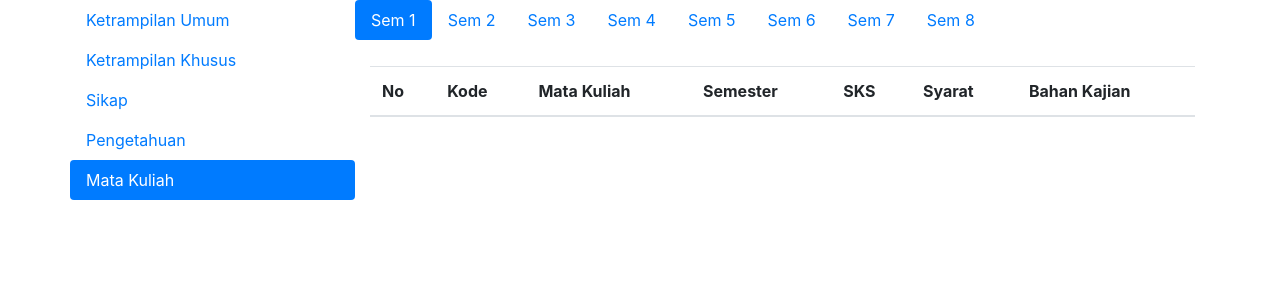
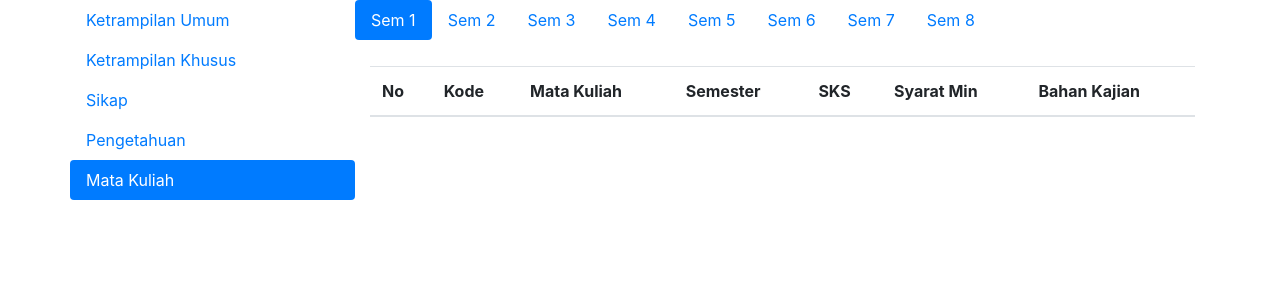
Before and after one commit to dstwn/basis-data-2, a PHP site: page /detailview.php in a window 1280 px wide, after a click on "Mata Kuliah". Shown: the part 80-380 px from the top of the page. Run offline with PHP 8.4, Linux system fonts and the light colour scheme; data that the repository does not hold is empty; some web fonts are replaced.

Commit message:
update syarat

```diff
--- a/detailview.php
+++ b/detailview.php
@@ -212,7 +212,7 @@ ORDER BY mata_kuliah.semester_mk ASC";
                                         <th scope="col">Mata Kuliah</th>
                                         <th scope="col">Semester</th>
                                         <th scope="col">SKS</th>
-                                        <th scope="col">Syarat</th>
+                                        <th scope="col">Syarat Min</th>
                                         <th scope="col">Bahan Kajian</th>
                                       </tr>
                                     </thead>
```
Also changed, not shown: aset/2.png (added).
